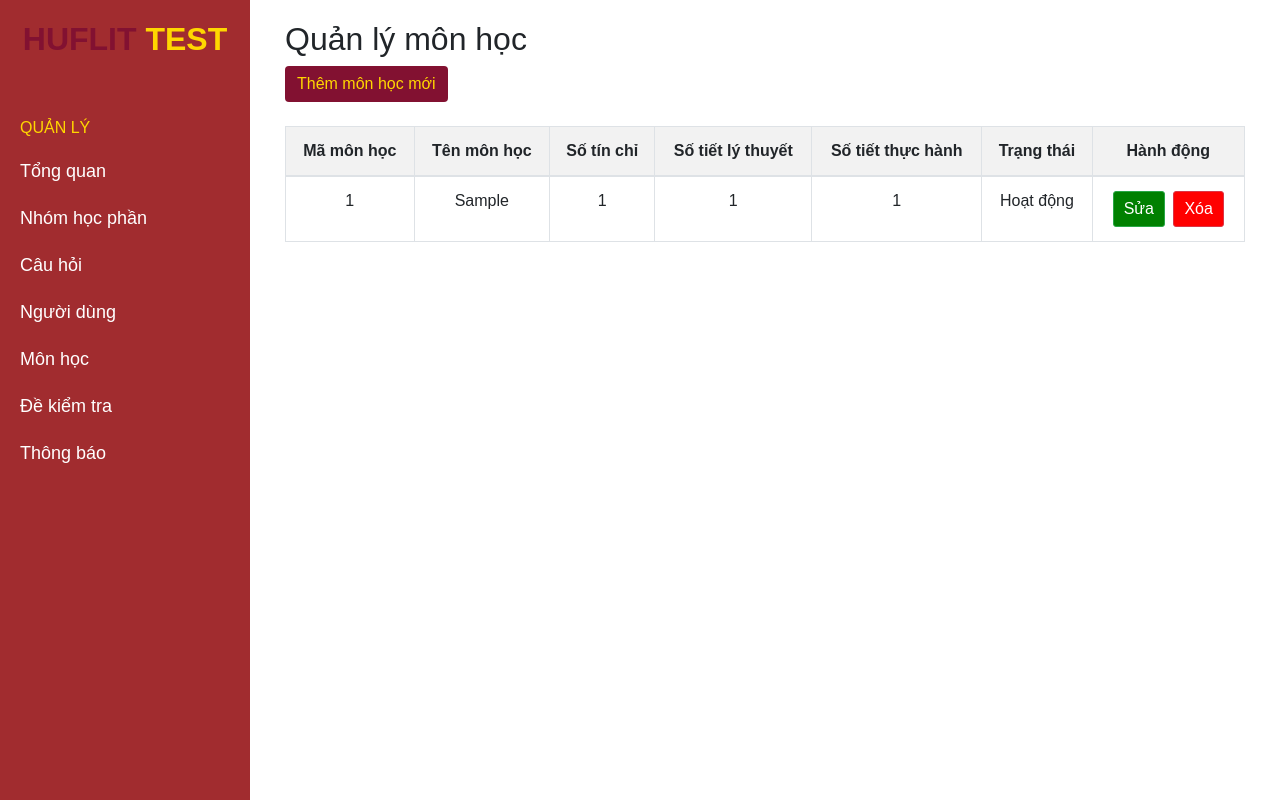
After one commit to BaRoWoPt/Education_Test, a PHP site: page /mvc/view/page/learning.php in a window 1280 px wide. The commit adds this page. Run offline with PHP 8.4, Linux system fonts and the light colour scheme; tables that the repository leaves empty hold one stand-in row (values such as "Sample post"); some libraries are stand-ins or nearby versions.

Commit message:
gbao_code_learning

```diff
--- /dev/null
+++ b/mvc/view/page/learning.php
@@ -0,0 +1,350 @@
+<?php
+// Kết nối cơ sở dữ liệu
+$servername = "localhost";
+$username = "root";
+$password = "";
+$dbname = "WebThiTracNghiem"; // Đặt tên database của bạn
+
+$conn = new mysqli($servername, $username, $password, $dbname);
+if ($conn->connect_error) {
+    die("Kết nối thất bại: " . $conn->connect_error);
+}
+
+// Xử lý thêm và cập nhật môn học
+if ($_SERVER["REQUEST_METHOD"] == "POST" && isset($_POST['mamonhoc'])) {
+    $mamonhoc = $_POST['mamonhoc'];
+    $tenmonhoc = $_POST['tenmonhoc'];
+    $sotinchi = $_POST['sotinchi'];
+    $sotietlythuyet = $_POST['sotietlythuyet'];
+    $sotietthuchanh = $_POST['sotietthuchanh'];
+    $trangthai = isset($_POST['trangthai']) ? 1 : 0;
+
+    if (isset($_POST['id']) && !empty($_POST['id'])) {
+        $id = $_POST['id'];
+        $sql = "UPDATE monhoc SET
+                tenmonhoc='$tenmonhoc',
+                sotinchi='$sotinchi',
+                sotietlythuyet='$sotietlythuyet',
+                sotietthuchanh='$sotietthuchanh',
+                trangthai='$trangthai'
+                WHERE mamonhoc='$id'";
+    } else {
+        $sql = "INSERT INTO monhoc (mamonhoc, tenmonhoc, sotinchi, sotietlythuyet, sotietthuchanh, trangthai)
+                VALUES ('$mamonhoc', '$tenmonhoc', '$sotinchi', '$sotietlythuyet', '$sotietthuchanh', '$trangthai')";
+    }
+
+    if ($conn->query($sql) === TRUE) {
+        header("Location: " . $_SERVER['PHP_SELF']);
+        exit();
+    } else {
+        echo "Lỗi: " . $conn->error;
+    }
+}
+
+// Xử lý xóa môn học
+if (isset($_GET['delete'])) {
+    $mamonhoc = $_GET['delete'];
+    $sql = "DELETE FROM monhoc WHERE mamonhoc = '$mamonhoc'";
+    if ($conn->query($sql) === TRUE) {
+        header("Location: " . $_SERVER['PHP_SELF']);
+        exit();
+    }
+}
+
+// Lấy danh sách môn học từ cơ sở dữ liệu
+$sql = "SELECT * FROM monhoc";
+$result = $conn->query($sql);
+?>
+
+<!DOCTYPE html>
+<html lang="vi">
+
+<head>
+    <meta charset="UTF-8">
+    <meta name="viewport" content="width=device-width, initial-scale=1.0">
+    <title>Quản lý môn học</title>
+    <link href="https://stackpath.bootstrapcdn.com/bootstrap/4.5.2/css/bootstrap.min.css" rel="stylesheet">
+    <style>
+    body {
+        font-family: Arial, sans-serif;
+        margin: 0;
+        padding: 0;
+        display: flex;
+    }
+
+    .sidebar {
+        height: 100vh;
+        width: 250px;
+        background-color: #a12c2f;
+        position: fixed;
+        top: 0;
+        left: 0;
+        color: white;
+        padding-top: 20px;
+        transition: width 0.3s;
+    }
+
+    .sidebar h2 {
+        text-align: center;
+        font-weight: bold;
+        color: white;
+    }
+
+    .sidebar a {
+        display: block;
+        padding: 10px 20px;
+        color: white;
+        text-decoration: none;
+        font-size: 18px;
+    }
+
+    .sidebar a:hover {
+        background-color: #921e24;
+    }
+
+    .menu-section {
+        margin-bottom: 20px;
+        margin-top: 60px;
+    }
+
+    .menu-section h3 {
+        font-size: 16px;
+        text-transform: uppercase;
+        margin-left: 20px;
+        margin-bottom: 10px;
+        color: #FFD700;
+    }
+
+    .content {
+        margin-left: 250px;
+        padding: 20px;
+        flex-grow: 1;
+    }
+
+    table {
+        width: 100%;
+        border-collapse: collapse;
+    }
+
+    table,
+    th,
+    td {
+        border: 1px solid black;
+    }
+
+    th,
+    td {
+        padding: 10px;
+        text-align: center;
+    }
+
+    .btn-primary {
+        background-color: #821131;
+        color: #FFD700;
+        border: none;
+    }
+
+    th {
+        background-color: #f2f2f2;
+    }
+
+    .edit,
+    .delete {
+        text-decoration: none;
+        color: white;
+        padding: 5px 10px;
+        margin: 2px;
+        border-radius: 3px;
+    }
+
+    .edit {
+        background-color: green;
+    }
+
+    .delete {
+        background-color: red;
+    }
+
+    @media (max-width: 768px) {
+        .sidebar {
+            width: 200px;
+        }
+
+        .content {
+            margin-left: 200px;
+        }
+    }
+
+    @media (max-width: 576px) {
+        .sidebar {
+            width: 100%;
+            position: relative;
+            height: auto;
+        }
+
+        .content {
+            margin-left: 0;
+            padding: 10px;
+        }
+    }
+    </style>
+</head>
+
+<body>
+
+    <div class="sidebar">
+        <h2><span style="color:#821131;">HUFLIT</span> <span style="color:#FFD700">TEST</span></h2>
+        <div class="menu-section">
+            <h3>Quản lý</h3>
+            <a href="#">Tổng quan</a>
+            <a href="../page/classView.php">Nhóm học phần</a>
+            <a href="#">Câu hỏi</a>
+            <a href="#">Người dùng</a>
+            <a href="#">Môn học</a>
+            <a href="#">Đề kiểm tra</a>
+            <a href="#">Thông báo</a>
+        </div>
+    </div>
+
+    <div class="content">
+        <div class="container-fluid">
+            <h2 class="text-left">Quản lý môn học</h2>
+
+            <button type="button" class="btn btn-primary" data-toggle="modal" data-target="#addModal">Thêm môn học
+                mới</button>
+
+            <!-- Modal thêm môn học -->
+            <div class="modal fade" id="addModal" tabindex="-1" role="dialog" aria-labelledby="addModalLabel"
+                aria-hidden="true">
+                <div class="modal-dialog" role="document">
+                    <div class="modal-content">
+                        <form method="post" action="">
+                            <div class="modal-header">
+                                <h5 class="modal-title" id="addModalLabel">Thêm môn học mới</h5>
+                                <button type="button" class="close" data-dismiss="modal" aria-label="Close">
+                                    <span aria-hidden="true">&times;</span>
+                                </button>
+                            </div>
+                            <div class="modal-body">
+                                <label>Mã môn học</label>
+                                <input type="text" name="mamonhoc" class="form-control" required>
+                                <label>Tên môn học</label>
+                                <input type="text" name="tenmonhoc" class="form-control" required>
+                                <label>Số tín chỉ</label>
+                                <input type="number" name="sotinchi" class="form-control">
+                                <label>Số tiết lý thuyết</label>
+                                <input type="number" name="sotietlythuyet" class="form-control">
+                                <label>Số tiết thực hành</label>
+                                <input type="number" name="sotietthuchanh" class="form-control">
+                                <label>Trạng thái</label>
+                                <input type="checkbox" name="trangthai" value="1" checked> Hoạt động
+                            </div>
+                            <div class="modal-footer">
+                                <button type="button" class="btn btn-secondary" data-dismiss="modal">Đóng</button>
+                                <button type="submit" class="btn btn-primary">Thêm mới</button>
+                            </div>
+                        </form>
+                    </div>
+                </div>
+            </div>
+
+            <!-- Hiển thị danh sách môn học -->
+            <table class="table table-bordered mt-4">
+                <thead>
+                    <tr>
+                        <th>Mã môn học</th>
+                        <th>Tên môn học</th>
+                        <th>Số tín chỉ</th>
+                        <th>Số tiết lý thuyết</th>
+                        <th>Số tiết thực hành</th>
+                        <th>Trạng thái</th>
+                        <th>Hành động</th>
+                    </tr>
+                </thead>
+                <tbody>
+                    <?php while ($row = $result->fetch_assoc()) { ?>
+                    <tr>
+                        <td><?php echo $row['mamonhoc']; ?></td>
+                        <td><?php echo $row['tenmonhoc']; ?></td>
+                        <td><?php echo $row['sotinchi']; ?></td>
+                        <td><?php echo $row['sotietlythuyet']; ?></td>
+                        <td><?php echo $row['sotietthuchanh']; ?></td>
+                        <td><?php echo $row['trangthai'] ? 'Hoạt động' : 'Không hoạt động'; ?></td>
+                        <td>
+                            <button class="edit btn btn-success" data-toggle="modal" data-target="#editModal"
+                                data-mamonhoc="<?php echo $row['mamonhoc']; ?>"
+                                data-tenmonhoc="<?php echo $row['tenmonhoc']; ?>"
+                                data-sotinchi="<?php echo $row['sotinchi']; ?>"
+                                data-sotietlythuyet="<?php echo $row['sotietlythuyet']; ?>"
+                                data-sotietthuchanh="<?php echo $row['sotietthuchanh']; ?>"
+                                data-trangthai="<?php echo $row['trangthai']; ?>">Sửa
+                            </button>
+                            <a href="?delete=<?php echo $row['mamonhoc']; ?>" class="delete btn btn-danger">Xóa</a>
+                        </td>
+                    </tr>
+                    <?php } ?>
+                </tbody>
+            </table>
+        </div>
+    </div>
+
+    <!-- Modal sửa môn học -->
+    <div class="modal fade" id="editModal" tabindex="-1" role="dialog" aria-labelledby="editModalLabel"
+        aria-hidden="true">
+        <div class="modal-dialog" role="document">
+            <div class="modal-content">
+                <form method="post" action="">
+                    <div class="modal-header">
+                        <h5 class="modal-title" id="editModalLabel">Sửa môn học</h5>
+                        <button type="button" class="close" data-dismiss="modal" aria-label="Close">
+                            <span aria-hidden="true">&times;</span>
+                        </button>
+                    </div>
+                    <div class="modal-body">
+                        <input type="hidden" name="mamonhoc" id="edit-mamonhoc">
+                        <label>Tên môn học</label>
+                        <input type="text" name="tenmonhoc" id="edit-tenmonhoc" class="form-control" required>
+                        <label>Số tín chỉ</label>
+                        <input type="number" name="sotinchi" id="edit-sotinchi" class="form-control">
+                        <label>Số tiết lý thuyết</label>
+                        <input type="number" name="sotietlythuyet" id="edit-sotietlythuyet" class="form-control">
+                        <label>Số tiết thực hành</label>
+                        <input type="number" name="sotietthuchanh" id="edit-sotietthuchanh" class="form-control">
+                        <label>Trạng thái</label>
+                        <input type="checkbox" name="trangthai" id="edit-trangthai" value="1"> Hoạt động
+                    </div>
+                    <div class="modal-footer">
+                        <button type="button" class="btn btn-secondary" data-dismiss="modal">Đóng</button>
+                        <button type="submit" class="btn btn-primary">Cập nhật</button>
+                    </div>
+                </form>
+            </div>
+        </div>
+    </div>
+
+    <script src="https://code.jquery.com/jquery-3.5.1.slim.min.js"></script>
+    <script src="https://cdn.jsdelivr.net/npm/@popperjs/core@2.5.2/dist/umd/popper.min.js"></script>
+    <script src="https://stackpath.bootstrapcdn.com/bootstrap/4.5.2/js/bootstrap.min.js"></script>
+
+    <script>
+    $('#editModal').on('show.bs.modal', function(event) {
+        var button = $(event.relatedTarget);
+        var mamonhoc = button.data('mamonhoc');
+        var tenmonhoc = button.data('tenmonhoc');
+        var sotinchi = button.data('sotinchi');
+        var sotietlythuyet = button.data('sotietlythuyet');
+        var sotietthuchanh = button.data('sotietthuchanh');
+        var trangthai = button.data('trangthai');
+
+        var modal = $(this);
+        modal.find('#edit-mamonhoc').val(mamonhoc);
+        modal.find('#edit-tenmonhoc').val(tenmonhoc);
+        modal.find('#edit-sotinchi').val(sotinchi);
+        modal.find('#edit-sotietlythuyet').val(sotietlythuyet);
+        modal.find('#edit-sotietthuchanh').val(sotietthuchanh);
+        modal.find('#edit-trangthai').prop('checked', trangthai == 1);
+    });
+    </script>
+</body>
+
+</html>
```
Also changed, not shown: mvc/view/page/dashboard.php (+12 -10 lines), test/adduser.php (+1 -1 lines), 2 other files.
